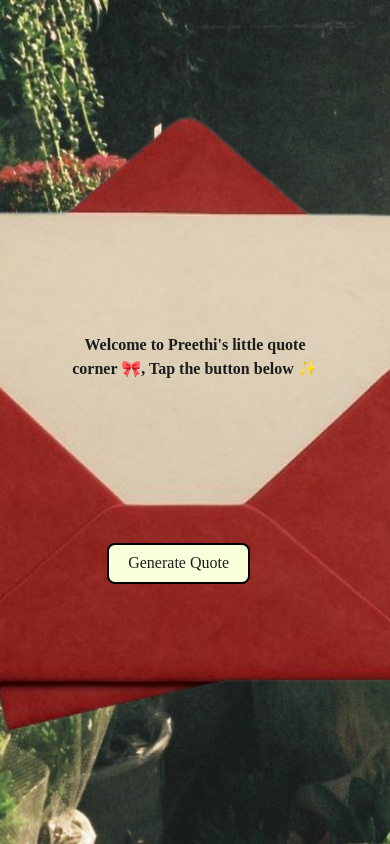
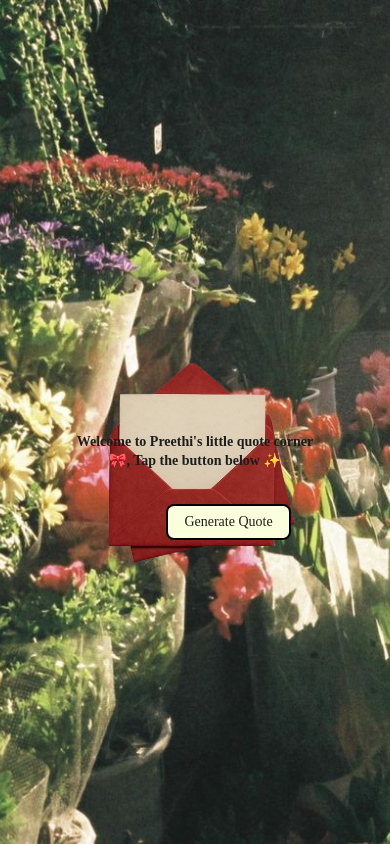
Before and after one commit to prtiprthi/quote-generator, a React (Vite) app: page / in a window 390 px wide. Built offline with nearby package versions, Linux system fonts and the light colour scheme.

Commit message:
Updated responsive CSS for mobile

```diff
--- a/src/App.css
+++ b/src/App.css
@@ -56,3 +56,27 @@ p {
   text-align: center;
   z-index: 25;
 }
+
+/* Mobile Responsive */
+@media (max-width: 480px) {
+  #envelope-wrapper {
+    width: 260px; /* smaller envelope size */
+    top: 55%;
+  }
+
+  #envelope-img {
+    width: 100%;
+    height: auto;
+  }
+
+  #envelope-wrapper p {
+    font-size: 14px;
+    padding: 0 10px;
+    line-height: 1.4;
+  }
+
+  #open-btn {
+    padding: 8px 16px;
+    font-size: 14px;
+  }
+}
```
